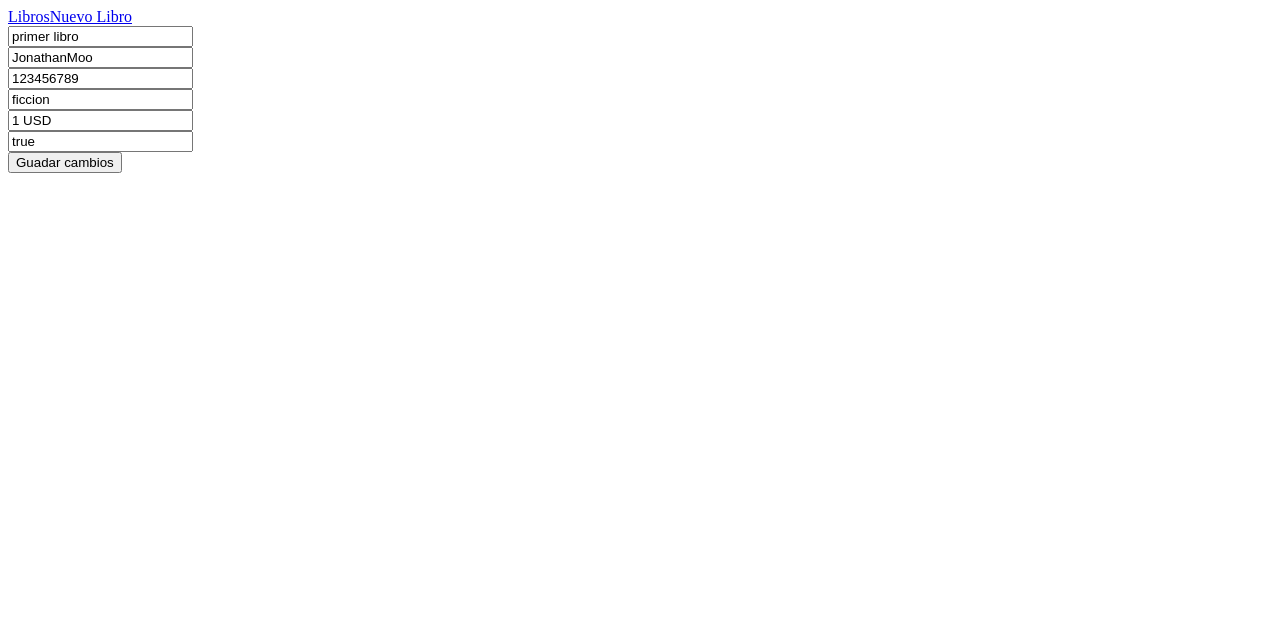
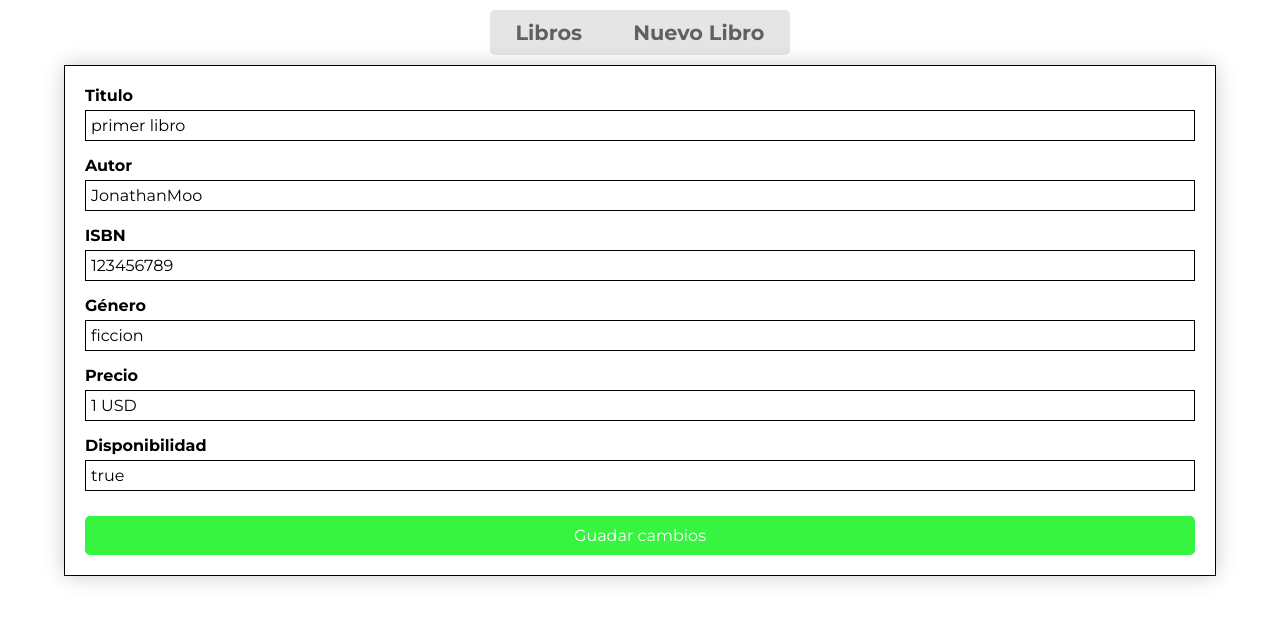
Before and after one commit to JonathanMooMijares/AppLibreriaVue-Tut, a Vue app: page /editarLibro/1 in a window 1280 px wide. Shown: the top 622 px of the page. Built offline with nearby package versions, Linux system fonts and the light colour scheme; data requests are answered from the project's data file.

Commit message:
Módulo de agregación de estilos css y finalización del curso

```diff
--- a/src/App.vue
+++ b/src/App.vue
@@ -6,13 +6,33 @@ import { RouterLink, RouterView } from 'vue-router'
 <template>
 <header>
   <div class="wrapper">
-    <nav>
-      <RouterLink to="/">Libros</RouterLink>
-      <RouterLink to="/nuevoLibro">Nuevo Libro</RouterLink>
+    <nav class="navbar">
+      <RouterLink class="linkNav" to="/">Libros</RouterLink>
+      <RouterLink class="linkNav" to="/nuevoLibro">Nuevo Libro</RouterLink>
     </nav>
   </div>
 </header>
 <RouterView/>
 </template>
 
-<style scoped></style>
+<style scoped>
+  .linkNav{
+    text-decoration: none;
+    padding: 10px;
+    font-weight: 700;
+    font-size: 1.3rem;
+    color: #645e5e;
+    transition: color 0.5s ease-in-out;
+  }
+  .linkNav:hover{
+    color: #000;
+  }
+  .navbar{
+    background-color: rgba(0, 0, 0, 0.1);
+    margin: 10px auto;
+    width: 300px;
+    display: flex;
+    justify-content: space-around;
+    border-radius: 5px;
+  }
+</style>
--- a/src/assets/main.css
+++ b/src/assets/main.css
@@ -0,0 +1,10 @@
+@import url('https://fonts.googleapis.com/css2?family=Montserrat:ital,wght@0,100..900;1,100..900&family=Poppins:ital,wght@0,100;0,200;0,300;0,400;0,500;0,600;0,700;0,800;0,900;1,100;1,200;1,300;1,400;1,500;1,600;1,700;1,800;1,900&display=swap');
+
+*{
+    margin: 0;
+    padding:0;
+    box-sizing: border-box;
+}
+html{
+      font-family: "Montserrat", sans-serif;
+}
--- a/src/db.json
+++ b/src/db.json
@@ -41,7 +41,7 @@
       "autor": "55",
       "ISBN": "5",
       "genero": "5",
-      "precio": "5",
+      "precio": "54",
       "disponibilidad": "5",
       "id": "geINXlJ5lCQ"
     }
--- a/src/views/EditarLibroView.vue
+++ b/src/views/EditarLibroView.vue
@@ -59,35 +59,90 @@ export default {
         <form @submit.prevent="actualizarLibro">
             <div>
                 <div>
-                    <label for="titulo"></label>
+                    <label for="titulo">Titulo</label>
                     <input name="titulo" v-model="editarLibro.titulo" type="text" placeholder="Titulo">
                 </div>
                 <div>
-                    <label for="autor"></label>
+                    <label for="autor">Autor</label>
                     <input name="autor" v-model="editarLibro.autor" type="text" placeholder="Autor">
                 </div>
                 <div>
-                    <label for="ISBN"></label>
+                    <label for="ISBN">ISBN</label>
                     <input name="ISBN" v-model="editarLibro.ISBN" type="text" placeholder="ISBN">
                 </div>
                 <div>
-                    <label for="genero"></label>
+                    <label for="genero">Género</label>
                     <input name="genero" v-model="editarLibro.genero" type="text" placeholder="Género">
                 </div>
                 <div>
-                    <label for="precio"></label>
+                    <label for="precio">Precio</label>
                     <input name="precio" v-model="editarLibro.precio" type="text" placeholder="Precio">
                 </div>
                 <div>
-                    <label for="disponibilidad"></label>
+                    <label for="disponibilidad">Disponibilidad</label>
                     <input name="disponibilidad" v-model="editarLibro.disponibilidad" type="text"
                         placeholder="Disponibilidad">
                 </div>
 
             </div>
-            <button type="submit">Guadar cambios</button>
+            <button class="btn enviar" type="submit">Guadar cambios</button>
         </form>
     </main>
 </template>
 
-<style></style>
+<style scoped>
+form {
+    width: 90%;
+    margin: 0 auto;
+    padding: 20px;
+    border: solid 1px #000;
+    box-shadow: 0 0 20px rgba(0, 0, 0, 0.2);
+
+}
+
+label {
+    font-weight: bold;
+    margin-bottom: 5px;
+    display: block;
+    font-size: 1rem;
+}
+
+input {
+    width: 100%;
+    padding: 5px;
+    border: 1px solid #000;
+    margin-bottom: 15px;
+    font-family: "Montserrat";
+    color: #000;
+    font-size: 1rem;
+}
+
+input:focus{
+    outline: none;
+}
+
+.btn{
+        background-color: transparent;
+        border: none;
+        padding: 10px 15px;
+        text-decoration: none;
+        font-family: "Montserrat";
+        color: #000;
+        font-size: 1rem;
+        border-radius: 5px;
+        cursor: pointer;
+        transition: background-color 0.3s ease-in-out;
+        width: 100%;
+    }
+
+    .enviar{
+        margin-top: 10px;
+        background-color: #36f43f;
+        color: #fff;
+
+    }
+
+    .enviar:hover{
+        background-color: #2fd33d;
+    }
+</style>
--- a/src/views/LibrosView.vue
+++ b/src/views/LibrosView.vue
@@ -59,17 +59,17 @@ export default {
             </thead>
             <tbody>
                 <tr v-for="libro in libros" key="libro.id">
-                    <td>{{ libro.id }}</td>
+                    <td class="alinear">{{ libro.id }}</td>
                     <td>{{ libro.titulo }}</td>
                     <td>{{ libro.ISBN }}</td>
                     <td>{{ libro.genero }}</td>
-                    <td>{{ libro.precio }}</td>
+                    <td class="alinear">{{ libro.precio }}</td>
                     <td>{{ libro.disponibilidad }}</td>
-                    <div>
-                        <button @click="eliminarLibro(libro.id, libro.titulo)">
+                    <div class="botones">
+                        <button class="btn eliminar" @click="eliminarLibro(libro.id, libro.titulo)">
                             Eliminar
                         </button>
-                        <RouterLink :to="{path: 'editarLibro/'+libro.id}">Editar</RouterLink>
+                        <RouterLink class="btn editar" :to="{path: 'editarLibro/'+libro.id}">Editar</RouterLink>
                     </div>
                 </tr>
             </tbody>
@@ -77,4 +77,64 @@ export default {
     </main>
 </template>
 
-<style></style>
+<style scoped>
+    table{
+        width: 90%;
+        border-collapse: collapse;
+        margin: 10px auto;
+        box-shadow: 0 0 20px rgba(0, 0, 0, 0.2);
+
+    }
+
+    th, td {
+        border: 1px solid #000;
+        padding: 10px;
+    }
+
+    th {
+        background-color: #a5a2a2;
+    }
+    .alinear{
+        text-align: center;
+    }
+
+    .botones{
+        display: flex;
+        justify-content: space-around;
+        border: 1px solid #000;
+        padding: 10px;
+    }
+    .btn{
+        background-color: transparent;
+        border: none;
+        padding: 10px 15px;
+        text-decoration: none;
+        font-family: "Montserrat";
+        color: #000;
+        font-size: 1rem;
+        border-radius: 5px;
+        cursor: pointer;
+        transition: background-color 0.3s ease-in-out;
+        margin: 5px;
+    }
+
+    .eliminar{
+        background-color: #f44336;
+        color: #fff;
+
+    }
+
+    .eliminar:hover{
+        background-color: #d32f2f;
+    }
+
+    .editar{
+        background-color: #4caf50;
+        color: #fff;
+
+    }
+
+    .editar:hover{
+        background-color: #45a049;
+    }
+</style>
--- a/src/views/NuevoLibroView.vue
+++ b/src/views/NuevoLibroView.vue
@@ -21,7 +21,7 @@ export default {
                 setTimeout(() => {
                     alert("Libro creado correctamente")
                     window.location.href = '/';
-                },200)
+                }, 200)
                 nuevoLibro.value.titulo = '',
                     nuevoLibro.value.autor = '',
                     nuevoLibro.value.ISBN = '',
@@ -49,35 +49,90 @@ export default {
         <form @submit.prevent="crearLibro">
             <div>
                 <div>
-                    <label for="titulo"></label>
+                    <label for="titulo">Titulo</label>
                     <input name="titulo" v-model="nuevoLibro.titulo" type="text" placeholder="Titulo">
                 </div>
                 <div>
-                    <label for="autor"></label>
+                    <label for="autor">Autor</label>
                     <input name="autor" v-model="nuevoLibro.autor" type="text" placeholder="Autor">
                 </div>
                 <div>
-                    <label for="ISBN"></label>
+                    <label for="ISBN">ISBN</label>
                     <input name="ISBN" v-model="nuevoLibro.ISBN" type="text" placeholder="ISBN">
                 </div>
                 <div>
-                    <label for="genero"></label>
+                    <label for="genero">Género</label>
                     <input name="genero" v-model="nuevoLibro.genero" type="text" placeholder="Género">
                 </div>
                 <div>
-                    <label for="precio"></label>
+                    <label for="precio">Precio</label>
                     <input name="precio" v-model="nuevoLibro.precio" type="text" placeholder="Precio">
                 </div>
                 <div>
-                    <label for="disponibilidad"></label>
+                    <label for="disponibilidad">Disponibilidad</label>
                     <input name="disponibilidad" v-model="nuevoLibro.disponibilidad" type="text"
                         placeholder="Disponibilidad">
                 </div>
 
             </div>
-            <button type="submit">Crear nuevo libro</button>
+            <button class="btn enviar" type="submit">Crear nuevo libro</button>
         </form>
     </main>
 </template>
 
-<style></style>
+<style scoped>
+form {
+    width: 90%;
+    margin: 0 auto;
+    padding: 20px;
+    border: solid 1px #000;
+    box-shadow: 0 0 20px rgba(0, 0, 0, 0.2);
+
+}
+
+label {
+    font-weight: bold;
+    margin-bottom: 5px;
+    display: block;
+    font-size: 1rem;
+}
+
+input {
+    width: 100%;
+    padding: 5px;
+    border: 1px solid #000;
+    margin-bottom: 15px;
+    font-family: "Montserrat";
+    color: #000;
+    font-size: 1rem;
+}
+
+input:focus{
+    outline: none;
+}
+
+.btn{
+        background-color: transparent;
+        border: none;
+        padding: 10px 15px;
+        text-decoration: none;
+        font-family: "Montserrat";
+        color: #000;
+        font-size: 1rem;
+        border-radius: 5px;
+        cursor: pointer;
+        transition: background-color 0.3s ease-in-out;
+        width: 100%;
+    }
+
+    .enviar{
+        margin-top: 10px;
+        background-color: #36f43f;
+        color: #fff;
+
+    }
+
+    .enviar:hover{
+        background-color: #2fd33d;
+    }
+</style>
```
Lines whose indentation alone changed are shown as unchanged.
